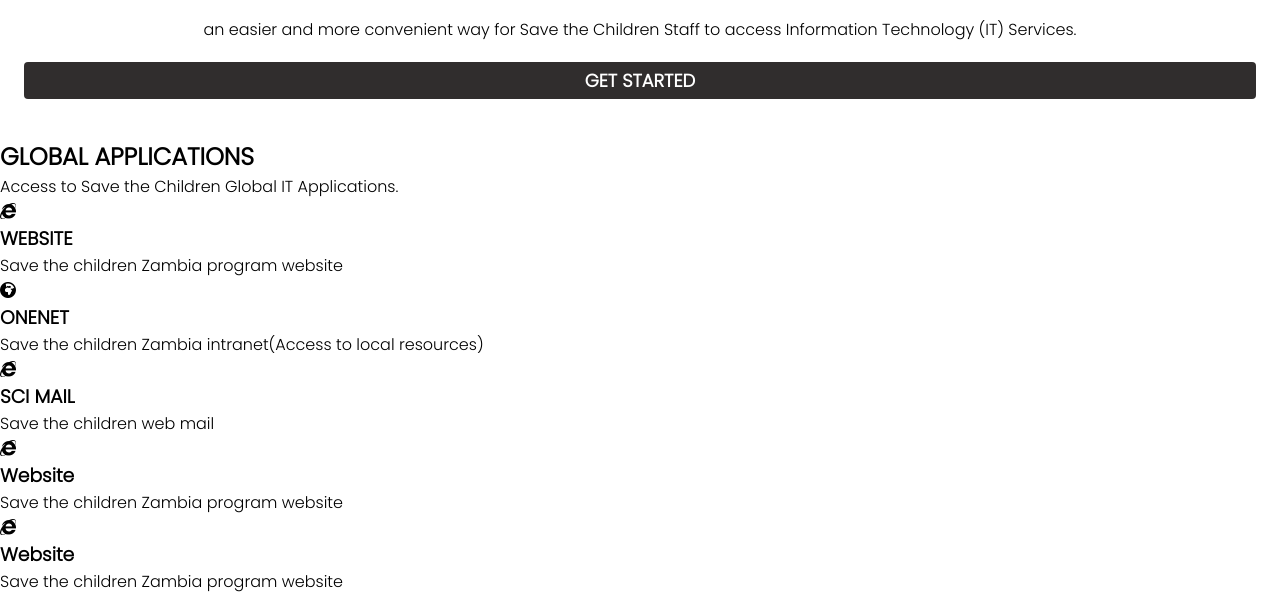
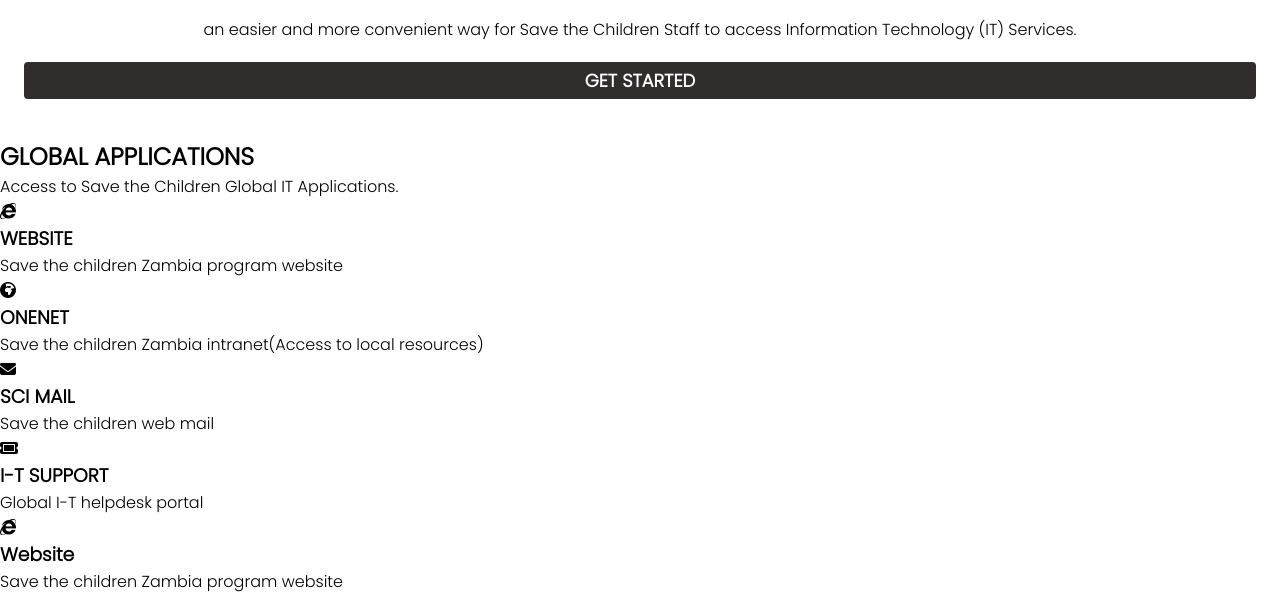
Before and after one commit to Munsa1/save-the-children-from-scratch, a plain HTML site: page index.html in a window 1280 px wide. Shown: the part 203-800 px from the top of the page. Drawn offline with Linux system fonts and the light colour scheme.

Commit message:
Style fourth card

```diff
--- a/index.html
+++ b/index.html
@@ -41,14 +41,14 @@
                     <p>Save the children Zambia intranet(Access to local resources)</p>
                 </div>
                 <div class="card">
-                    <i class="fa-brands fa-internet-explorer"></i>
+                    <i class="fa-solid fa-envelope"></i>
                     <h3>SCI MAIL</h3>
                     <p>Save the children web mail</p>
                 </div>
                 <div class="card">
-                    <i class="fa-brands fa-internet-explorer"></i>
-                    <h3>Website</h3>
-                    <p>Save the children Zambia program website</p>
+                    <i class="fa-solid fa-ticket"></i>
+                    <h3>I-T SUPPORT</h3>
+                    <p>Global I-T helpdesk portal</p>
                 </div>
                 <div class="card">
                     <i class="fa-brands fa-internet-explorer"></i>
```
